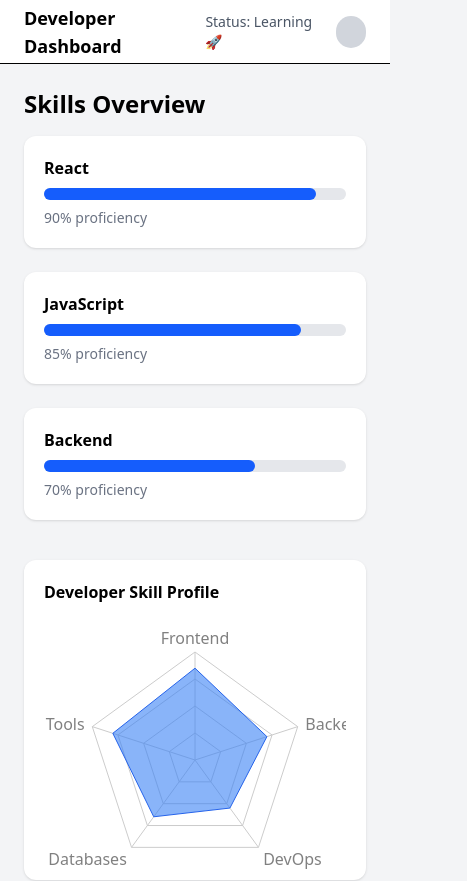
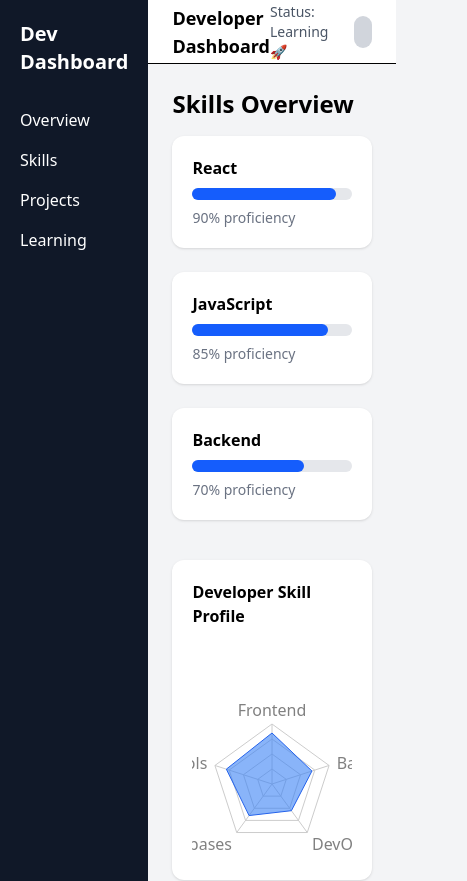
Before and after one commit to Deepak93962/Sills-Showcase-Dashboard, a React (Vite) app: page / in a window 390 px wide. Shown: the top 881 px of the page, 467 px wide, since content can reach past the window. Built offline with nearby package versions, Linux system fonts and the light colour scheme.

Commit message:
new files added

```diff
--- a/package.json
+++ b/package.json
@@ -14,6 +14,7 @@
     "react": "^19.2.0",
     "react-dom": "^19.2.0",
     "react-github-calendar": "^5.0.3",
+    "react-router-dom": "^7.11.0",
     "recharts": "^3.6.0",
     "tailwindcss": "^4.1.18"
   },
--- a/src/App.jsx
+++ b/src/App.jsx
@@ -1,11 +1,24 @@
+ import { BrowserRouter, Routes, Route } from "react-router-dom";
  import Layout from "./components/Layout";
  import Dashboard from "./pages/Dashboard";
+ import Overview from "./pages/Overview";
+ import Skills from "./pages/Skills";
+ import Projects from "./pages/Projects";
+ import Learning from "./pages/Learning";
 
  function App() {
    return (
-     <Layout>
-       <Dashboard />
-     </Layout>
+     <BrowserRouter>
+       <Layout>
+         <Routes>
+           <Route path="/Overview" element={<Overview />} />
+           <Route path="/skills" element={<Skills />} />
+           <Route path="/projects" element={<Projects />} />
+           <Route path="/learning" element={<Learning />} />
+         </Routes>
+         <Dashboard />
+       </Layout>
+     </BrowserRouter>
    );
  }
 
--- a/src/components/Sidebar.jsx
+++ b/src/components/Sidebar.jsx
@@ -1,13 +1,26 @@
+import { NavLink } from "react-router-dom";
+
 function Sidebar() {
   return (
-    <aside className="w-64 bg-gray-900 text-white p-5 hidden md:block">
+    <aside className="w-64 bg-gray-900 text-white p-5">
       <h2 className="text-xl font-bold mb-8">Dev Dashboard</h2>
 
       <nav className="space-y-4">
-        <p className="cursor-pointer hover:text-gray-300">Overview</p>
-        <p className="cursor-pointer hover:text-gray-300">Skills</p>
-        <p className="cursor-pointer hover:text-gray-300">Projects</p>
-        <p className="cursor-pointer hover:text-gray-300">Learning</p>
+        <NavLink to="/" className="block hover:text-gray-300">
+          Overview
+        </NavLink>
+
+        <NavLink to="/skills" className="block hover:text-gray-300">
+          Skills
+        </NavLink>
+
+        <NavLink to="/projects" className="block hover:text-gray-300">
+          Projects
+        </NavLink>
+
+        <NavLink to="/learning" className="block hover:text-gray-300">
+          Learning
+        </NavLink>
       </nav>
     </aside>
   );
```
Also changed, not shown: src/pages/Learning.jsx (added), src/pages/Overview.jsx (added), src/pages/Projects.jsx (added), src/pages/Skills.jsx (added), 1 other file (tests, documents, lock files or other folders).
